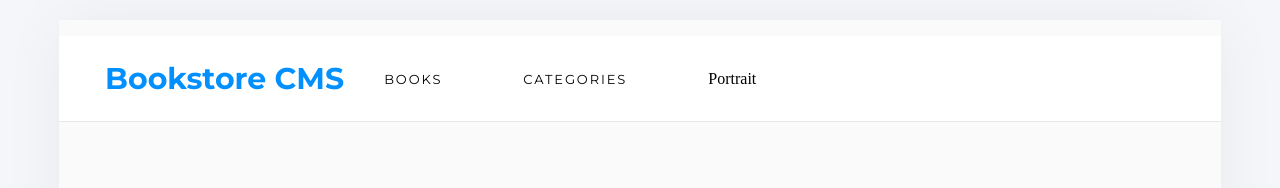
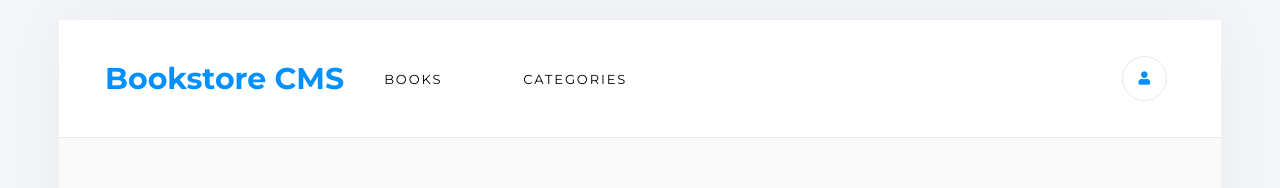
Before and after one commit to eroiyo/React-Bookstore, a React (Create React App) app: page / in a window 1280 px wide. Shown: the top 188 px of the page. Built offline with nearby package versions, Linux system fonts and the light colour scheme; no server answers.

Commit message:
add portrait

```diff
--- a/public/index.html
+++ b/public/index.html
@@ -4,6 +4,7 @@
     <link rel="preconnect" href="https://fonts.googleapis.com">
     <link rel="preconnect" href="https://fonts.gstatic.com" crossorigin>
     <link href="https://fonts.googleapis.com/css2?family=Roboto+Slab&display=swap" rel="stylesheet">
+    <link rel="stylesheet" href="https://cdnjs.cloudflare.com/ajax/libs/font-awesome/5.14.0/css/all.min.css"/>
     <meta charset="utf-8" />
     <meta name="viewport" content="width=device-width, initial-scale=1" />
     <meta name="theme-color" content="#000000" />
--- a/src/components/Header.js
+++ b/src/components/Header.js
@@ -13,10 +13,10 @@ const Header = () => (
       <li>
         <Link to="/categories" className="navLink categoriesButton">CATEGORIES</Link>
       </li>
-      <li>
-        <div className="Portrait">Portrait</div>
-      </li>
     </ul>
+    <button className="portrait" type="button">
+      <i className="fa fa-user user" aria-hidden="true" />
+    </button>
   </header>
 );
 
--- a/src/index.css
+++ b/src/index.css
@@ -67,6 +67,11 @@ header {
   margin-bottom: 50px;
   align-items: center;
   align-content: center;
+  display: flex;
+  flex-direction: row;
+  background-color: white;
+  border-bottom: solid 1px #e8e8e8;
+  align-items: center;
 }
 
 .navbar {
@@ -74,7 +79,6 @@ header {
   flex-direction: row;
   padding: 24px 4%;
   background-color: white;
-  border-bottom: solid 1px #e8e8e8;
   align-items: center;
   gap: 40px;
 }
@@ -97,6 +101,20 @@ a {
   letter-spacing: 1.9px;
   color: var(--black-two);
   font-weight: 400;
+}
+
+.portrait {
+  cursor: pointer;
+  width: 2.813rem;
+  height: 2.813rem;
+  border-radius: 50%;
+  margin-left: 35%;
+  border: 1px solid #e8e8e8;
+  background-color: #fff;
+}
+
+.user {
+  color: #0290ff;
 }
 
 .author,
```
